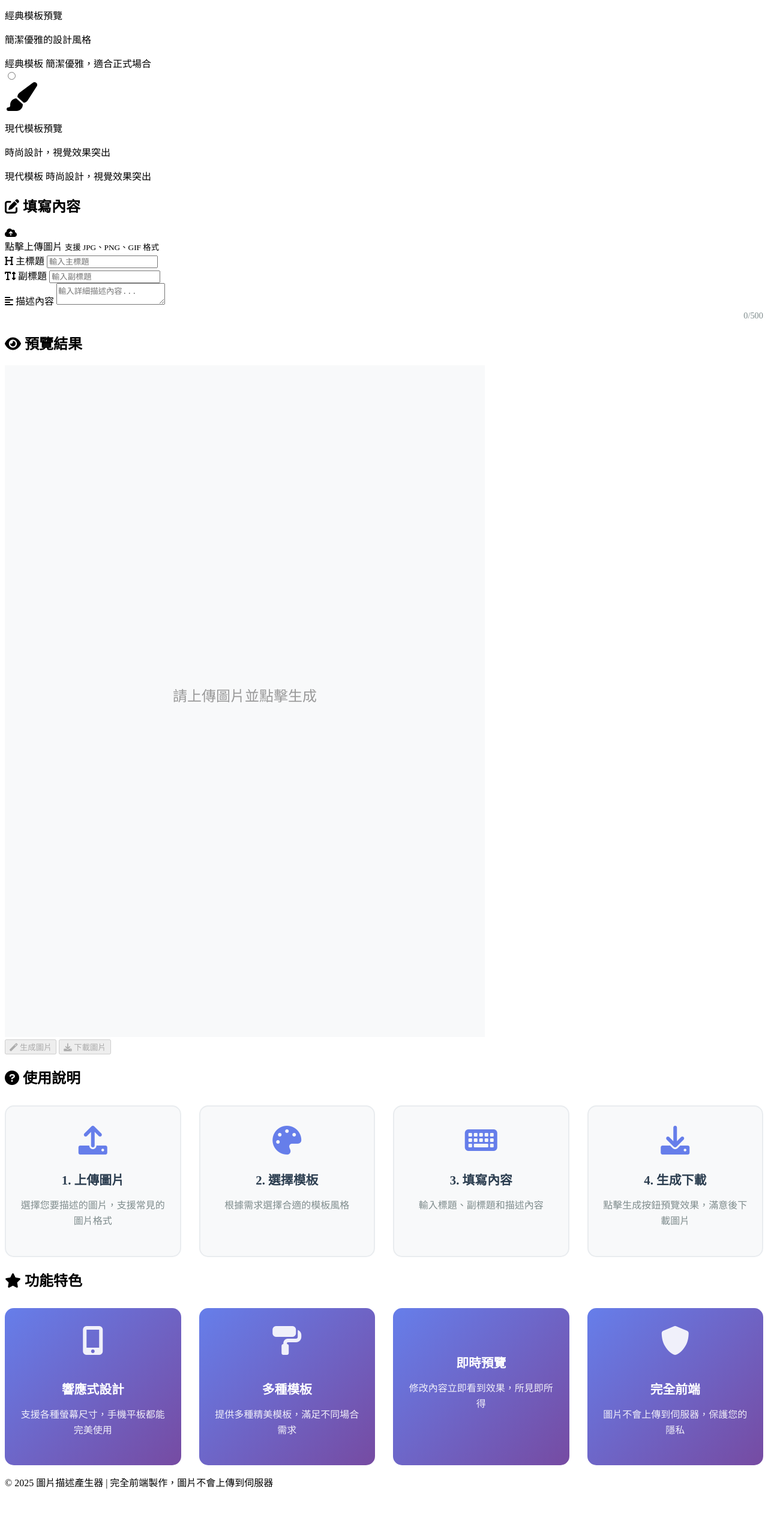
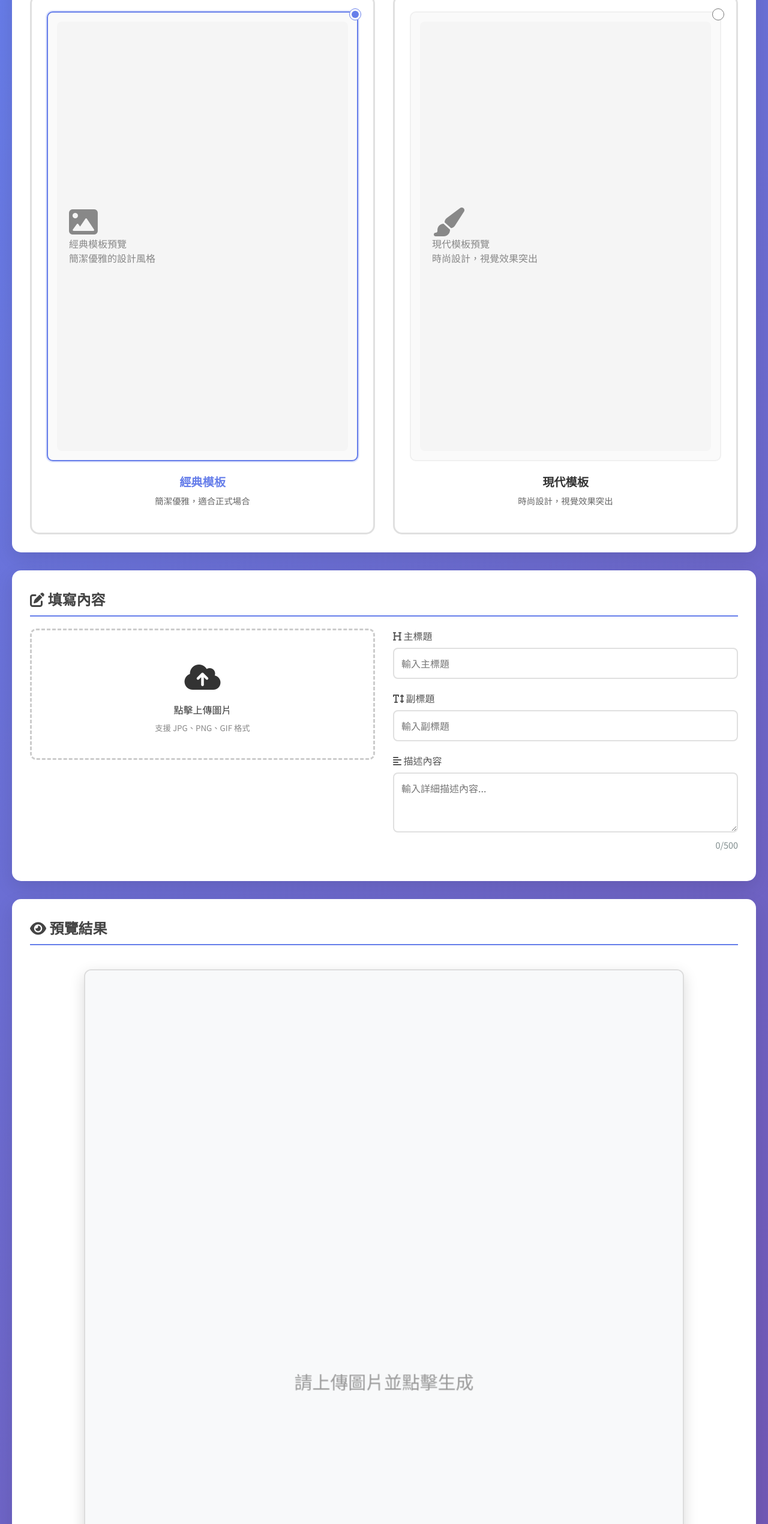
Before and after one commit to tonyonier99/Image-description-generator, a plain HTML site: page index.html in a window 1280 px wide. Shown: the part 259-2800 px from the top of the page at 60% size. Before the commit the page ends 2758 px from the top, so only its background shows below. Drawn offline with Linux system fonts and the light colour scheme.

Commit message:
Update style.css

```diff
--- a/style.css
+++ b/style.css
@@ -1,132 +1,519 @@
-<!DOCTYPE html>
-<html lang="zh-TW">
-<head>
-    <meta charset="UTF-8">
-    <meta name="viewport" content="width=device-width, initial-scale=1.0">
-    <title>圖片描述產生器</title>
-    <link rel="stylesheet" href="style.css">
-    <link href="https://fonts.googleapis.com/css2?family=Noto+Sans+TC:wght@300;400;500;700&display=swap" rel="stylesheet">
-</head>
-<body>
-    <div class="container">
-        <!-- Header -->
-        <header>
-            <h1>圖片描述產生器</h1>
-            <p>輕鬆製作專業的圖片描述卡片</p>
-        </header>
+* {
+    margin: 0;
+    padding: 0;
+    box-sizing: border-box;
+}
 
-        <!-- 選擇模板 -->
-        <section>
-            <h2>選擇模板</h2>
-            <div class="template-grid">
-                <!-- 模板一：經典模板 -->
-                <label class="template-card">
-                    <input type="radio" name="template" value="1" checked>
-                    <div class="template-preview">
-                        <img src="template1-preview.jpg" alt="經典模板預覽" class="template-image"
-                             onerror="this.style.display='none'; this.nextElementSibling.style.display='flex';">
-                        <div class="template-fallback" style="display: none;">
-                            <div class="fallback-content">
-                                <div class="template-demo">
-                                    <div class="demo-image"></div>
-                                    <div class="demo-line"></div>
-                                    <div class="demo-title">大標題內容在這裡</div>
-                                    <div class="demo-subtitle">小標題附註說明內容，附註說明內容</div>
-                                    <div class="demo-text"></div>
-                                    <div class="demo-text"></div>
-                                    <div class="demo-text"></div>
-                                </div>
-                            </div>
-                        </div>
-                    </div>
-                    <div class="template-info">
-                        <span class="template-name">經典模板</span>
-                        <span class="template-desc">簡潔優雅，適合正式場合</span>
-                    </div>
-                </label>
+body {
+    font-family: 'Noto Sans TC', sans-serif;
+    background: linear-gradient(135deg, #667eea 0%, #764ba2 100%);
+    min-height: 100vh;
+    color: #333;
+}
 
-                <!-- 模板二：現代模板 -->
-                <label class="template-card">
-                    <input type="radio" name="template" value="2">
-                    <div class="template-preview">
-                        <img src="template2-preview.jpg" alt="現代模板預覽" class="template-image"
-                             onerror="this.style.display='none'; this.nextElementSibling.style.display='flex';">
-                        <div class="template-fallback" style="display: none;">
-                            <div class="fallback-content">
-                                <div class="template-demo">
-                                    <div class="demo-image"></div>
-                                    <div class="demo-banner">
-                                        <div class="demo-banner-title">大標題內容在這裡</div>
-                                        <div class="demo-banner-subtitle">小標題附註說明內容，附註說明內容</div>
-                                    </div>
-                                    <div class="demo-text"></div>
-                                    <div class="demo-text"></div>
-                                    <div class="demo-text"></div>
-                                </div>
-                            </div>
-                        </div>
-                    </div>
-                    <div class="template-info">
-                        <span class="template-name">現代模板</span>
-                        <span class="template-desc">時尚設計，視覺效果突出</span>
-                    </div>
-                </label>
-            </div>
-        </section>
+.container {
+    max-width: 1400px;
+    margin: 0 auto;
+    padding: 20px;
+}
 
-        <!-- 填寫內容 -->
-        <section>
-            <h2>填寫內容</h2>
-            <div class="form-grid">
-                <!-- 上傳圖片 -->
-                <div class="upload-area">
-                    <label for="image-upload" class="upload-label">
-                        <div class="upload-icon">📁</div>
-                        <span>點擊上傳圖片</span>
-                        <small>支援 JPG、PNG、GIF 格式</small>
-                    </label>
-                    <input type="file" id="image-upload" accept="image/*" style="display: none;">
-                    <div id="image-preview" class="image-preview"></div>
-                </div>
+/* Header */
+header {
+    text-align: center;
+    margin-bottom: 40px;
+    color: white;
+}
 
-                <!-- 文字內容 -->
-                <div class="text-inputs">
-                    <div class="input-group">
-                        <label for="title">主標題</label>
-                        <input type="text" id="title" placeholder="輸入主標題">
-                    </div>
+header h1 {
+    font-size: 2.5rem;
+    font-weight: 700;
+    margin-bottom: 10px;
+}
 
-                    <div class="input-group">
-                        <label for="subtitle">副標題</label>
-                        <input type="text" id="subtitle" placeholder="輸入副標題">
-                    </div>
+header p {
+    font-size: 1.1rem;
+    opacity: 0.9;
+}
 
-                    <div class="input-group">
-                        <label for="description">描述內容</label>
-                        <textarea id="description" placeholder="輸入詳細描述內容..."></textarea>
-                    </div>
-                </div>
-            </div>
-        </section>
+/* Sections */
+section {
+    background: white;
+    border-radius: 15px;
+    padding: 30px;
+    margin-bottom: 30px;
+    box-shadow: 0 10px 30px rgba(0,0,0,0.1);
+}
 
-        <!-- 預覽結果 -->
-        <section>
-            <h2>預覽結果</h2>
-            <div class="preview-container">
-                <canvas id="canvas"></canvas>
-            </div>
-            <div class="action-buttons">
-                <button id="generate-btn" class="btn btn-primary" disabled>生成圖片</button>
-                <button id="download-btn" class="btn btn-secondary" disabled>下載圖片</button>
-            </div>
-        </section>
-    </div>
+section h2 {
+    font-size: 1.5rem;
+    margin-bottom: 20px;
+    color: #444;
+    border-bottom: 2px solid #667eea;
+    padding-bottom: 10px;
+}
 
-    <!-- Footer -->
-    <footer>
-        <p>完全前端製作，圖片不會上傳到伺服器</p>
-    </footer>
+/* Template Selection */
+.template-grid {
+    display: grid;
+    grid-template-columns: repeat(auto-fit, minmax(350px, 1fr));
+    gap: 30px;
+}
 
-    <script src="script.js"></script>
-</body>
-</html>
+.template-card {
+    border: 3px solid #e0e0e0;
+    border-radius: 15px;
+    padding: 25px;
+    cursor: pointer;
+    transition: all 0.3s ease;
+    display: block;
+    position: relative;
+    overflow: hidden;
+    min-height: 900px;
+}
+
+.template-card:hover {
+    border-color: #667eea;
+    transform: translateY(-5px);
+    box-shadow: 0 15px 40px rgba(102, 126, 234, 0.15);
+}
+
+.template-card input:checked ~ .template-preview {
+    border-color: #667eea;
+    box-shadow: 0 0 0 2px rgba(102, 126, 234, 0.2);
+}
+
+.template-card input:checked ~ .template-info .template-name {
+    color: #667eea;
+    font-weight: 700;
+}
+
+.template-card input {
+    position: absolute;
+    top: 20px;
+    right: 20px;
+    width: 20px;
+    height: 20px;
+    accent-color: #667eea;
+    cursor: pointer;
+    z-index: 10;
+}
+
+.template-preview {
+    border: 2px solid #f0f0f0;
+    border-radius: 10px;
+    padding: 15px;
+    margin-bottom: 20px;
+    transition: all 0.3s ease;
+    background: #fafafa;
+    overflow: hidden;
+    height: 750px;
+    display: flex;
+    align-items: center;
+    justify-content: center;
+}
+
+.template-image {
+    width: 100%;
+    height: 100%;
+    object-fit: contain;
+    border-radius: 8px;
+    display: block;
+}
+
+.template-fallback {
+    width: 100%;
+    height: 100%;
+    display: flex;
+    align-items: center;
+    justify-content: center;
+    background: #f5f5f5;
+    border-radius: 8px;
+    color: #888;
+}
+
+.fallback-content {
+    width: 100%;
+    padding: 20px;
+}
+
+/* 模板示意圖樣式 */
+.template-demo {
+    width: 100%;
+    max-width: 300px;
+    margin: 0 auto;
+    background: white;
+    border-radius: 8px;
+    overflow: hidden;
+    box-shadow: 0 2px 10px rgba(0,0,0,0.1);
+}
+
+.demo-image {
+    width: 100%;
+    height: 120px;
+    background: linear-gradient(45deg, #f0f0f0 25%, transparent 25%),
+                linear-gradient(-45deg, #f0f0f0 25%, transparent 25%),
+                linear-gradient(45deg, transparent 75%, #f0f0f0 75%),
+                linear-gradient(-45deg, transparent 75%, #f0f0f0 75%);
+    background-size: 20px 20px;
+    background-position: 0 0, 0 10px, 10px -10px, -10px 0px;
+    border-bottom: 1px solid #e0e0e0;
+}
+
+/* 模板一樣式（左對齊） */
+.template-card:nth-child(1) .demo-line {
+    width: 4px;
+    height: 60px;
+    background: #8B4513;
+    margin: 15px 0 15px 15px;
+}
+
+.template-card:nth-child(1) .demo-title {
+    font-size: 14px;
+    font-weight: bold;
+    color: #2c3e50;
+    margin: 10px 15px 5px 25px;
+}
+
+.template-card:nth-child(1) .demo-subtitle {
+    font-size: 11px;
+    color: #7f8c8d;
+    margin: 0 15px 10px 25px;
+}
+
+.template-card:nth-child(1) .demo-text {
+    height: 8px;
+    background: #e0e0e0;
+    margin: 5px 15px 5px 25px;
+    border-radius: 2px;
+}
+
+/* 模板二樣式（標題背景條） */
+.template-card:nth-child(2) .demo-banner {
+    background: rgba(185, 169, 104, 0.9);
+    padding: 15px;
+    text-align: center;
+}
+
+.template-card:nth-child(2) .demo-banner-title {
+    font-size: 14px;
+    font-weight: bold;
+    color: white;
+    margin-bottom: 5px;
+}
+
+.template-card:nth-child(2) .demo-banner-subtitle {
+    font-size: 11px;
+    color: white;
+    opacity: 0.9;
+}
+
+.template-card:nth-child(2) .demo-text {
+    height: 8px;
+    background: #e0e0e0;
+    margin: 8px 15px;
+    border-radius: 2px;
+}
+
+.template-info {
+    text-align: center;
+    margin-top: auto;
+}
+
+.template-name {
+    display: block;
+    font-weight: 600;
+    font-size: 1.2rem;
+    color: #333;
+    margin-bottom: 8px;
+    transition: color 0.3s ease;
+}
+
+.template-desc {
+    display: block;
+    font-size: 0.9rem;
+    color: #666;
+    line-height: 1.4;
+}
+
+/* Form Section */
+.form-grid {
+    display: grid;
+    grid-template-columns: 1fr 1fr;
+    gap: 30px;
+}
+
+.upload-area {
+    text-align: center;
+}
+
+.upload-label {
+    display: block;
+    border: 3px dashed #ccc;
+    border-radius: 10px;
+    padding: 40px 20px;
+    cursor: pointer;
+    transition: all 0.3s ease;
+}
+
+.upload-label:hover {
+    border-color: #667eea;
+    background: #f8f9ff;
+}
+
+.upload-icon {
+    font-size: 3rem;
+    margin-bottom: 10px;
+}
+
+.upload-label span {
+    display: block;
+    font-weight: 500;
+    margin-bottom: 5px;
+}
+
+.upload-label small {
+    color: #888;
+}
+
+.image-preview {
+    margin-top: 20px;
+    max-width: 100%;
+}
+
+.image-preview img {
+    max-width: 100%;
+    max-height: 200px;
+    border-radius: 8px;
+    box-shadow: 0 4px 15px rgba(0,0,0,0.1);
+}
+
+.input-group {
+    margin-bottom: 20px;
+}
+
+.input-group label {
+    display: block;
+    margin-bottom: 8px;
+    font-weight: 500;
+    color: #555;
+}
+
+.input-group input,
+.input-group textarea {
+    width: 100%;
+    padding: 12px;
+    border: 2px solid #e0e0e0;
+    border-radius: 8px;
+    font-size: 1rem;
+    transition: border-color 0.3s ease;
+    font-family: inherit;
+}
+
+.input-group input:focus,
+.input-group textarea:focus {
+    outline: none;
+    border-color: #667eea;
+}
+
+.input-group textarea {
+    resize: vertical;
+    min-height: 100px;
+}
+
+/* Preview Section */
+.preview-container {
+    text-align: center;
+    margin-bottom: 30px;
+    overflow-x: auto;
+    overflow-y: auto;
+    padding: 20px;
+}
+
+#canvas {
+    width: 1000px;
+    height: 1400px;
+    border: 2px solid #ddd;
+    border-radius: 12px;
+    box-shadow: 0 8px 25px rgba(0,0,0,0.15);
+    image-rendering: auto;
+    image-rendering: crisp-edges;
+    image-rendering: -webkit-optimize-contrast;
+    display: block;
+    margin: 0 auto;
+    background-color: #ffffff;
+}
+
+.action-buttons {
+    display: flex;
+    gap: 20px;
+    justify-content: center;
+    margin-top: 30px;
+    flex-wrap: wrap;
+}
+
+.btn {
+    padding: 15px 40px;
+    border: none;
+    border-radius: 10px;
+    font-size: 1.1rem;
+    font-weight: 500;
+    cursor: pointer;
+    transition: all 0.3s ease;
+    text-decoration: none;
+    min-width: 150px;
+}
+
+.btn-primary {
+    background: #667eea;
+    color: white;
+}
+
+.btn-primary:hover {
+    background: #5a6fd8;
+    transform: translateY(-3px);
+    box-shadow: 0 8px 20px rgba(102, 126, 234, 0.3);
+}
+
+.btn-secondary {
+    background: #28a745;
+    color: white;
+}
+
+.btn-secondary:hover {
+    background: #218838;
+    transform: translateY(-3px);
+    box-shadow: 0 8px 20px rgba(40, 167, 69, 0.3);
+}
+
+.btn:disabled {
+    background: #ccc;
+    cursor: not-allowed;
+    transform: none;
+    box-shadow: none;
+}
+
+/* Footer */
+footer {
+    text-align: center;
+    color: white;
+    opacity: 0.8;
+    margin-top: 20px;
+}
+
+/* Responsive */
+@media (max-width: 1200px) {
+    .container {
+        max-width: 1200px;
+    }
+
+    #canvas {
+        width: 800px;
+        height: 1120px;
+    }
+}
+
+@media (max-width: 900px) {
+    #canvas {
+        width: 600px;
+        height: 840px;
+    }
+}
+
+@media (max-width: 768px) {
+    .container {
+        padding: 15px;
+        max-width: 100%;
+    }
+
+    header h1 {
+        font-size: 2rem;
+    }
+
+    .form-grid {
+        grid-template-columns: 1fr;
+        gap: 20px;
+    }
+
+    .template-grid {
+        grid-template-columns: 1fr;
+    }
+
+    .template-card {
+        min-height: 750px;
+    }
+
+    .template-preview {
+        height: 600px;
+    }
+
+    section {
+        padding: 20px;
+    }
+
+    .action-buttons {
+        flex-direction: column;
+        align-items: center;
+        gap: 15px;
+    }
+
+    .btn {
+        width: 200px;
+        padding: 12px 30px;
+        font-size: 1rem;
+    }
+
+    #canvas {
+        width: 500px;
+        height: 700px;
+    }
+}
+
+@media (max-width: 600px) {
+    #canvas {
+        width: 400px;
+        height: 560px;
+    }
+}
+
+@media (max-width: 480px) {
+    #canvas {
+        width: 300px;
+        height: 420px;
+    }
+
+    .preview-container {
+        padding: 10px;
+    }
+}
+
+@media (min-width: 1400px) {
+    .template-grid {
+        grid-template-columns: repeat(2, 1fr);
+        max-width: 900px;
+        margin: 0 auto;
+    }
+
+    .template-card {
+        min-height: 975px;
+    }
+
+    .template-preview {
+        height: 825px;
+    }
+
+    #canvas {
+        width: 1000px;
+        height: 1400px;
+    }
+}
+
+@media (min-width: 1600px) {
+    .container {
+        max-width: 1600px;
+    }
+
+    #canvas {
+        width: 1200px;
+        height: 1680px;
+    }
+}
```
